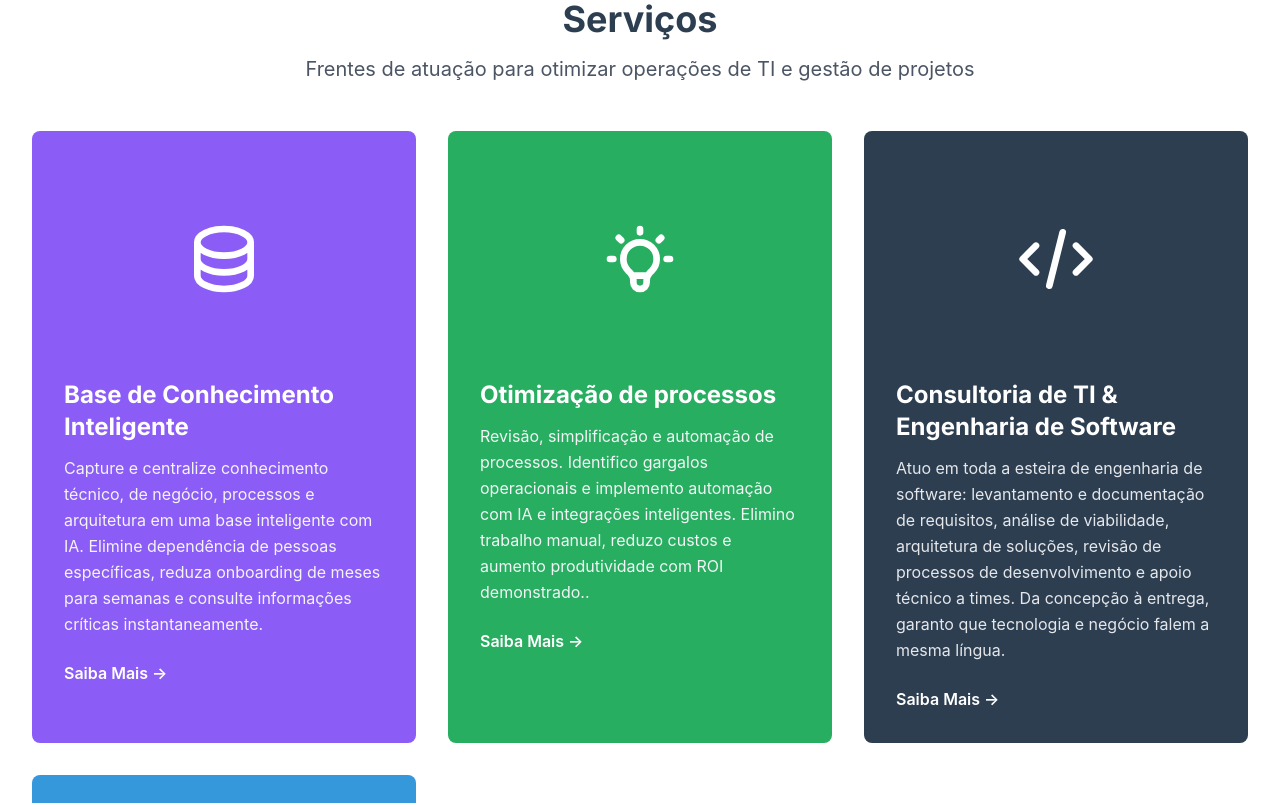
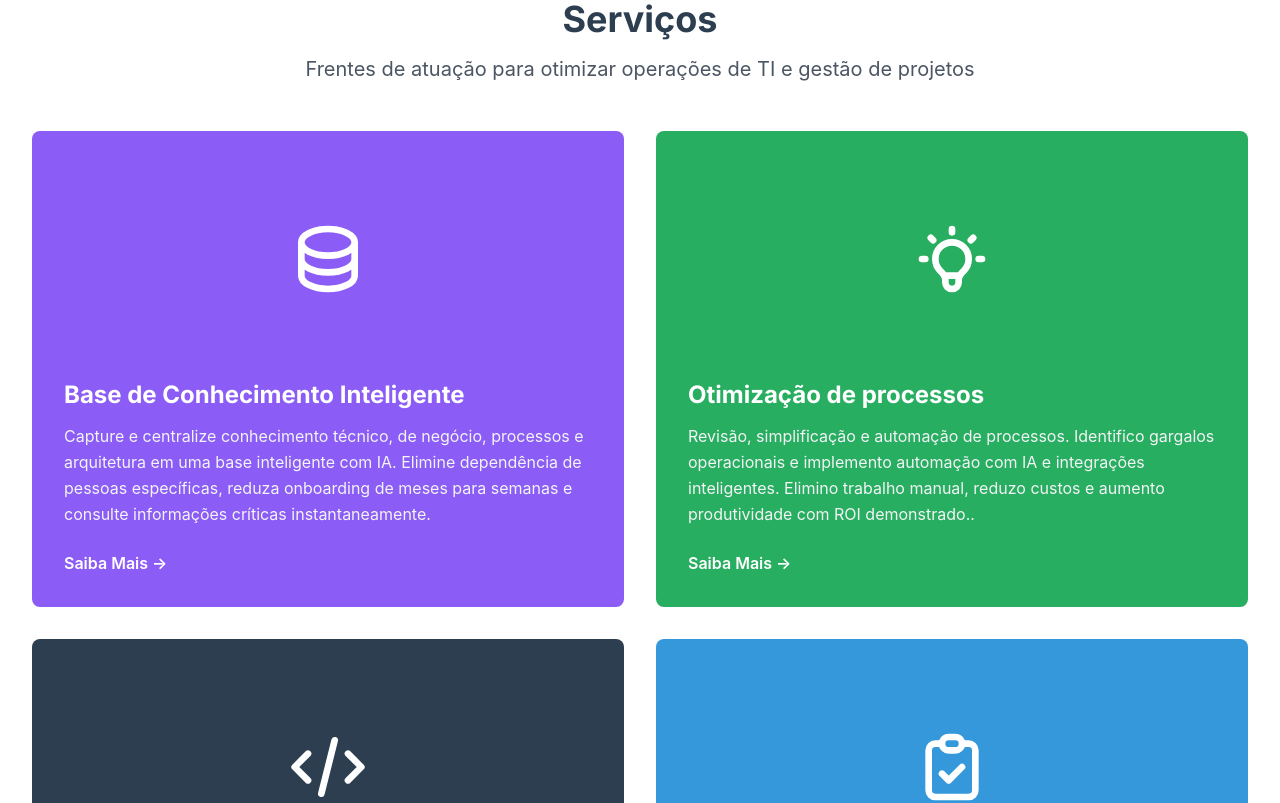
Before and after one commit to Lindualdo/aldosantos, a Next.js app: page / in a window 1280 px wide. Shown: the part 2060-2863 px from the top of the page. Built offline with nearby package versions, Linux system fonts and the light colour scheme.

Commit message:
feet: organização dos cards

```diff
--- a/app/page.tsx
+++ b/app/page.tsx
@@ -128,7 +128,7 @@
              Frentes de atuação para otimizar operações de TI e gestão de projetos
           </p>
 
-          <div className="grid grid-cols-1 md:grid-cols-2 lg:grid-cols-3 gap-8">
+          <div className="grid grid-cols-1 md:grid-cols-2 gap-8">
 
           <Link href="/base-conhecimento-ia" className="bg-[#8b5cf6] rounded-lg p-8 hover:shadow-xl transition-all group">
               <div className="h-48 flex items-center justify-center mb-6">
```
